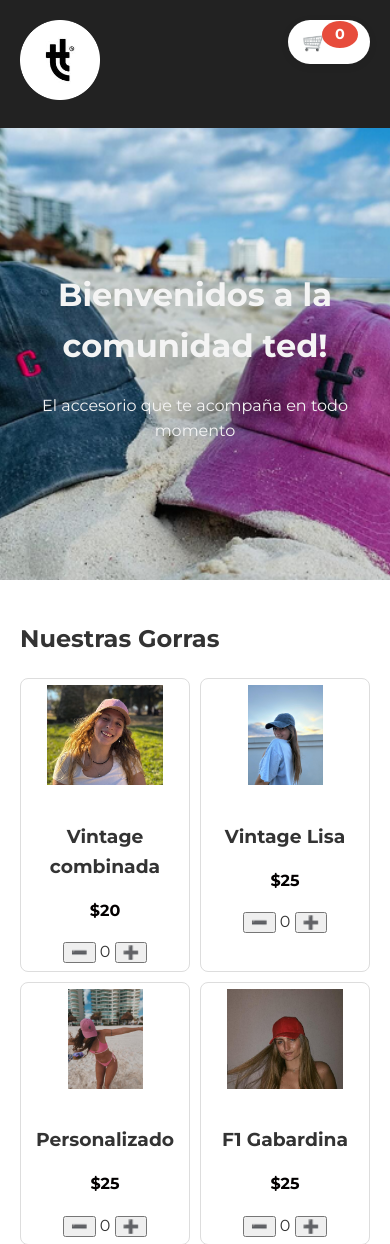
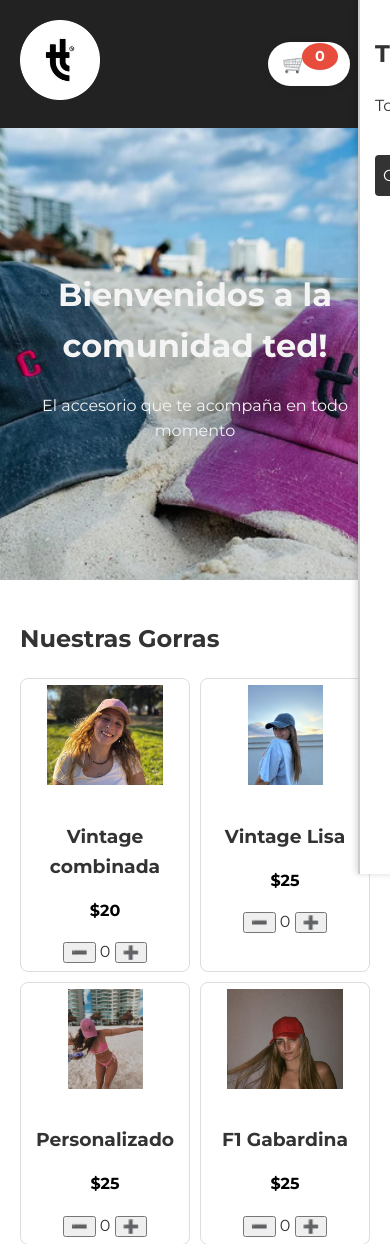
Before and after one commit to BringasDelfina/Gorrasted, a FastAPI app: page / in a window 390 px wide. Shown: the top 1244 px of the page. Run offline with FastAPI, Linux system fonts and the light colour scheme.

Commit message:
cambios5

```diff
--- a/static/estilos.css
+++ b/static/estilos.css
@@ -220,13 +220,15 @@ body {
     width: 180px;
 }
 
-/* Carrito lateral */
+/* ===========================
+   CARRITO LATERAL
+=========================== */
 .carrito-lateral {
     position: fixed;
     top: 0;
-    right: -350px;
-    width: 300px;
-    height: 100%;
+    right: -350px;   /* Oculto inicialmente */
+    width: 320px;
+    height: 100vh;   /* altura exacta de ventana */
     background-color: #fff;
     border-left: 2px solid #ccc;
     box-shadow: -4px 0 8px rgba(0,0,0,0.2);
@@ -314,7 +316,7 @@ body {
     display: block;
 }
 
-/* Carrito lateral en móvil ocupa 90% y se oculta completamente */
+/* Carrito lateral en móvil ocupa 90% */
 @media (max-width: 600px) {
     .gorras-grid {
         grid-template-columns: repeat(2, 1fr);
@@ -324,7 +326,7 @@ body {
         width: 90vw;
         right: -90vw;
         max-width: 90vw;
-        padding: 10px;
+        padding: 15px;
         box-shadow: -2px 0 6px rgba(0,0,0,0.15);
     }
     .carrito-lateral.abierto {
@@ -351,18 +353,16 @@ body {
     }
 }
 
-/* Oculta el carrito lateral por defecto en móvil */
-@media (max-width: 600px) {
-    .carrito-lateral {
-        display: none;
+/* Icono carrito en navbar */
+.navbar .container {
+    position: relative;
 }
-    .carrito-lateral.abierto {
-        display: block;
-    }
+
 .carrito-icono {
-    position: fixed;
-    top: 20px;
-    right: 20px;
+    position: absolute;
+    top: 50%;
+    right: 40px;
+    transform: translateY(-50%);
     cursor: pointer;
     z-index: 1100;
     display: flex;
@@ -376,7 +376,6 @@ body {
     width: 32px;
     height: 32px;
 }
-
 #carrito-contador {
     background: #e74c3c;
     color: #fff;
@@ -390,5 +389,3 @@ body {
     font-weight: bold;
     position: relative;
 }
-
-}
--- a/templates/index.html
+++ b/templates/index.html
@@ -15,11 +15,11 @@
             <a href="/" class="logo">
                 <img src="/static/imagenes/logo.png" alt="Logo">
             </a>
+            <div class="carrito-icono" id="carrito-icono">
+                <img src="/static/imagenes/carrito.png" alt="Carrito">
+                <span id="carrito-contador">0</span>
+            </div>
         </div>
-        <div class="carrito-icono" id="carrito-icono">
-        <img src="/static/imagenes/carrito.png" alt="Carrito" style="width:32px;height:32px;">
-        <span id="carrito-contador">0</span>
-    </div>
     </nav>
 
     <header class="hero-section">
```
Lines whose indentation alone changed are shown as unchanged.
